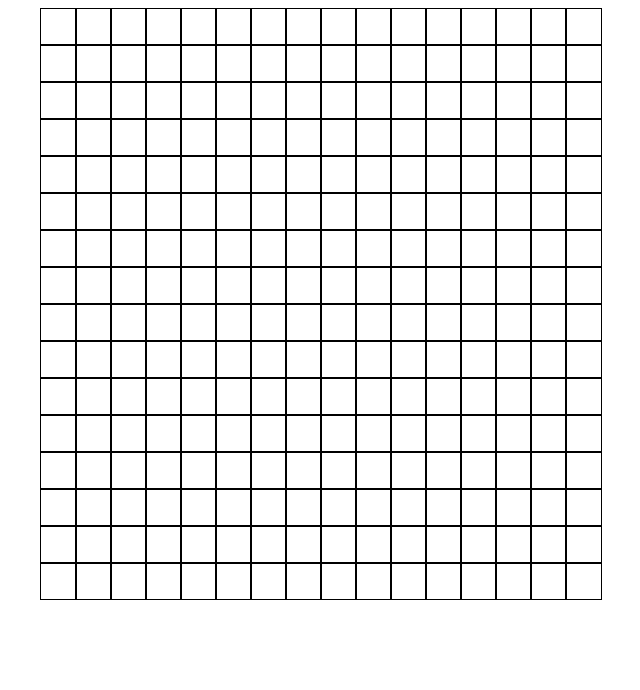
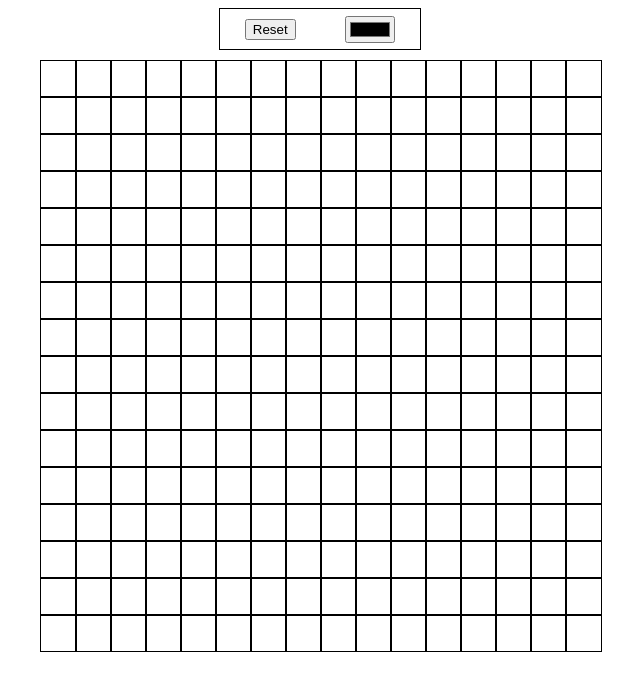
Before and after one commit to VitaliyTheSunflower/etch-a-sketch, a plain HTML site: page index.html in a window 1280 px wide. Shown: the whole page, without its empty margins (320-960 px from the left). Drawn offline with Linux system fonts and the light colour scheme.

Commit message:
add elements to nav-bar

```diff
--- a/main.js
+++ b/main.js
@@ -1,6 +1,19 @@
+const resBtn = document.createElement("button");
+const colorPicker = document.createElement("input");
+const navbar = document.createElement("nav");
+const rowDivs = document.querySelectorAll(".row");
 const container = document.querySelector(".container");
 let rows = 16;
 let columns = 16;
+
+resBtn.textContent = "Reset";
+navbar.appendChild(resBtn);
+
+colorPicker.setAttribute("type","color");
+navbar.appendChild(colorPicker);
+
+navbar.className = "navbar";
+container.appendChild(navbar);
 
 const grid = document.createElement("div");
 grid.className = 'grid';
@@ -15,3 +28,9 @@ grid.className = 'grid';
         grid.appendChild(column);
     }
 container.appendChild(grid);
+
+
+rowDivs.forEach(rowDiv => rowDiv.addEventListener('mouseenter',(e) =>{
+    e.target.className
+    getHoverEffect();
+}))
--- a/style.css
+++ b/style.css
@@ -6,9 +6,9 @@ body{
 
 .container{
     display: flex;
+    flex-direction: column;
     justify-content: center;
     align-items: center;
-    margin: auto;
 }
 
 .grid{
@@ -25,3 +25,13 @@ body{
     height: 35px;
     width: 35px;
 }
+
+.navbar {
+    display: flex;
+    justify-content: space-around;
+    align-items: center;
+    height: 40px;
+    width: 200px;
+    border: 1px solid black;
+    margin-bottom: 10px;
+}
```
